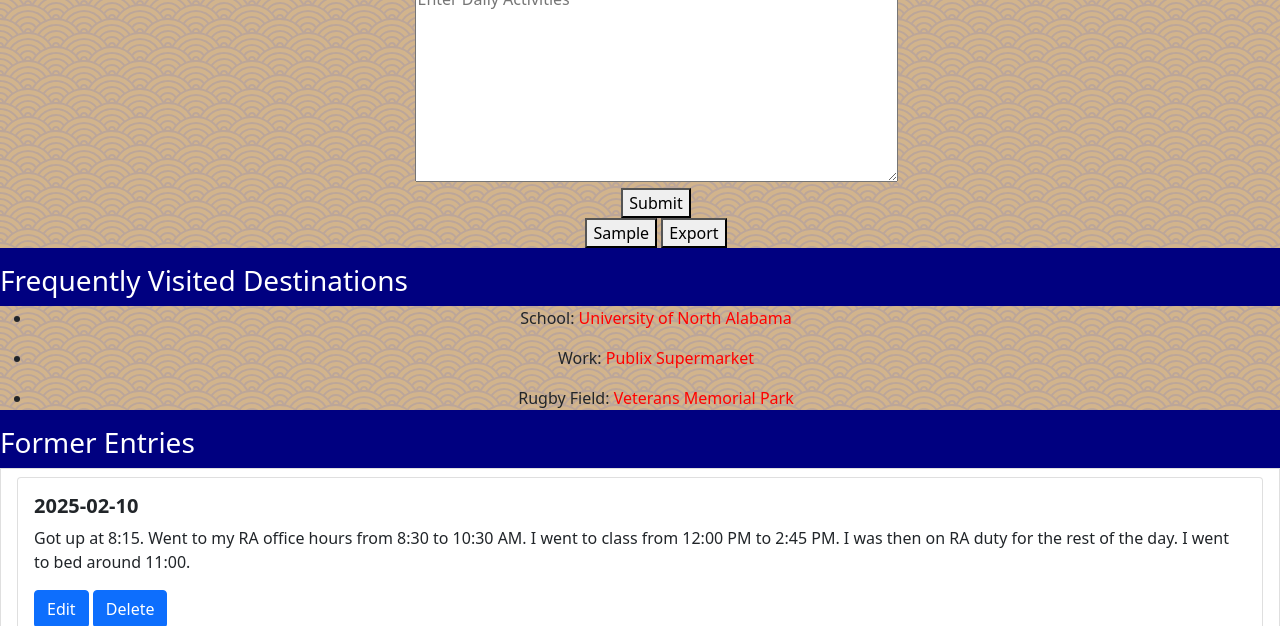
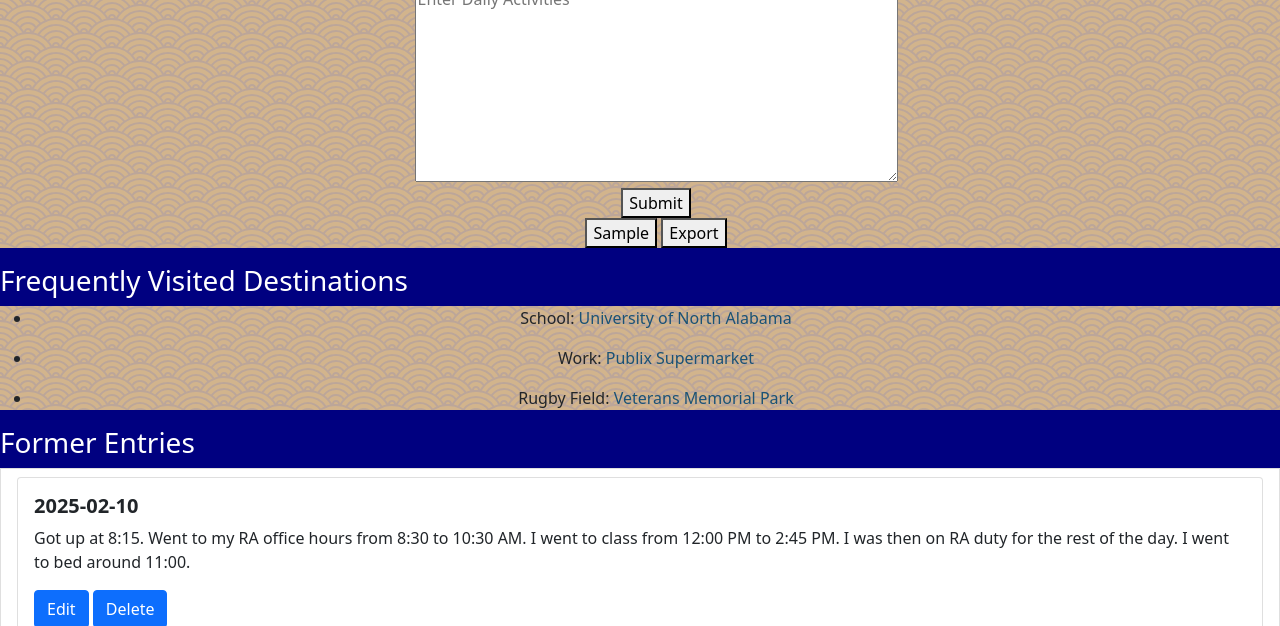
Before and after one commit to ccantrell2/devGeorgeProject, a plain HTML site: page index.html in a window 1280 px wide. Shown: the part 474-1100 px from the top of the page. Drawn offline with nearby package versions, Linux system fonts and the light colour scheme; a script that the page names is missing; a web font is replaced by a local one.

Commit message:
Update style.css

```diff
--- a/styles/style.css
+++ b/styles/style.css
@@ -38,19 +38,19 @@ background-color: #FFFFFF;
 }
 
 #unaLink {
-  color: red;
+  color: #1a5276;
   background-color: transparent;
   text-decoration: none;
 }
 
 #workLink {
-  color: red;
+  color: #1a5276;
   background-color: transparent;
   text-decoration: none;
 }
 
 #rugbyLink {
-  color: red;
+  color: #1a5276;
   background-color: transparent;
   text-decoration: none;
 }
```
